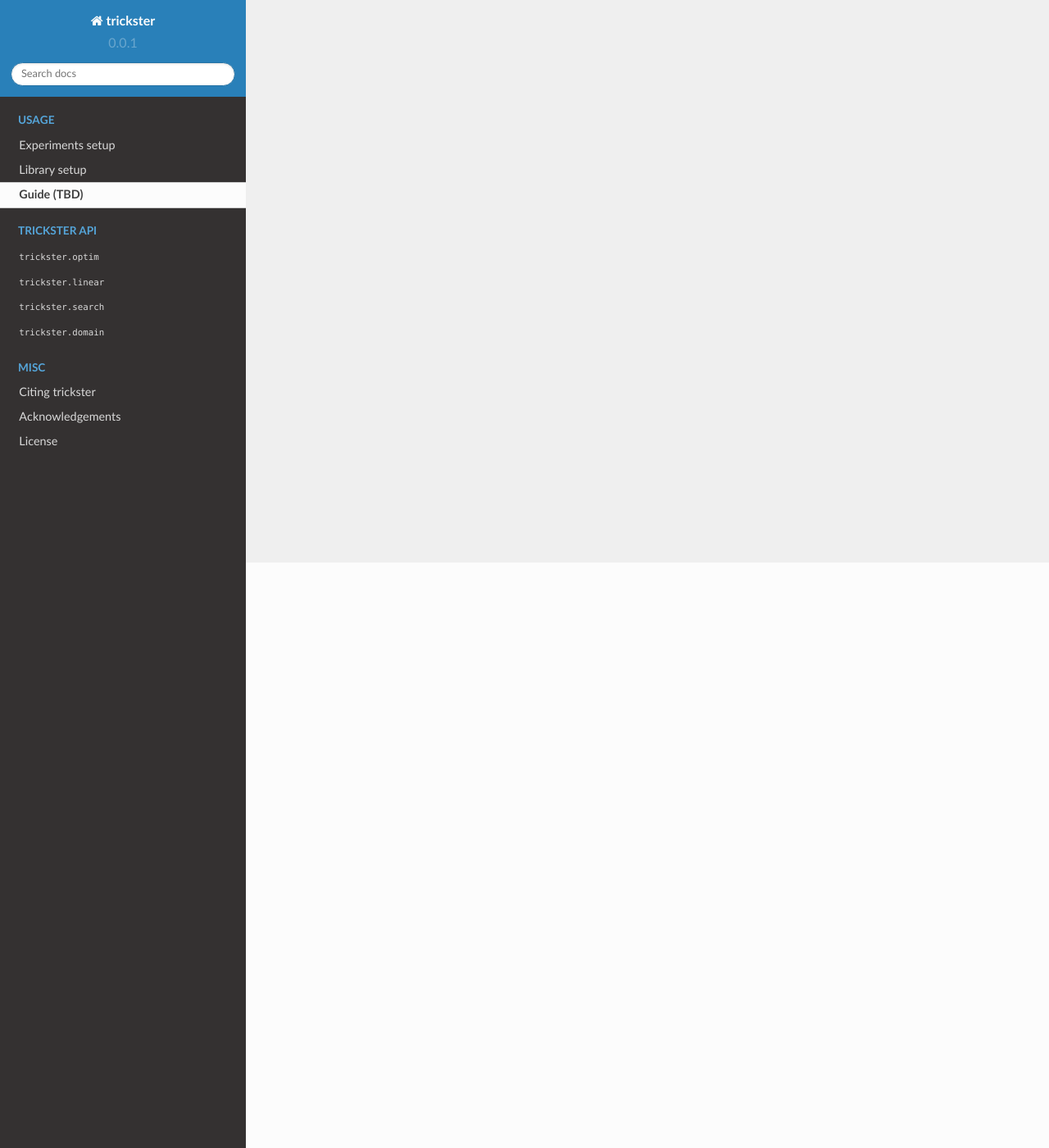
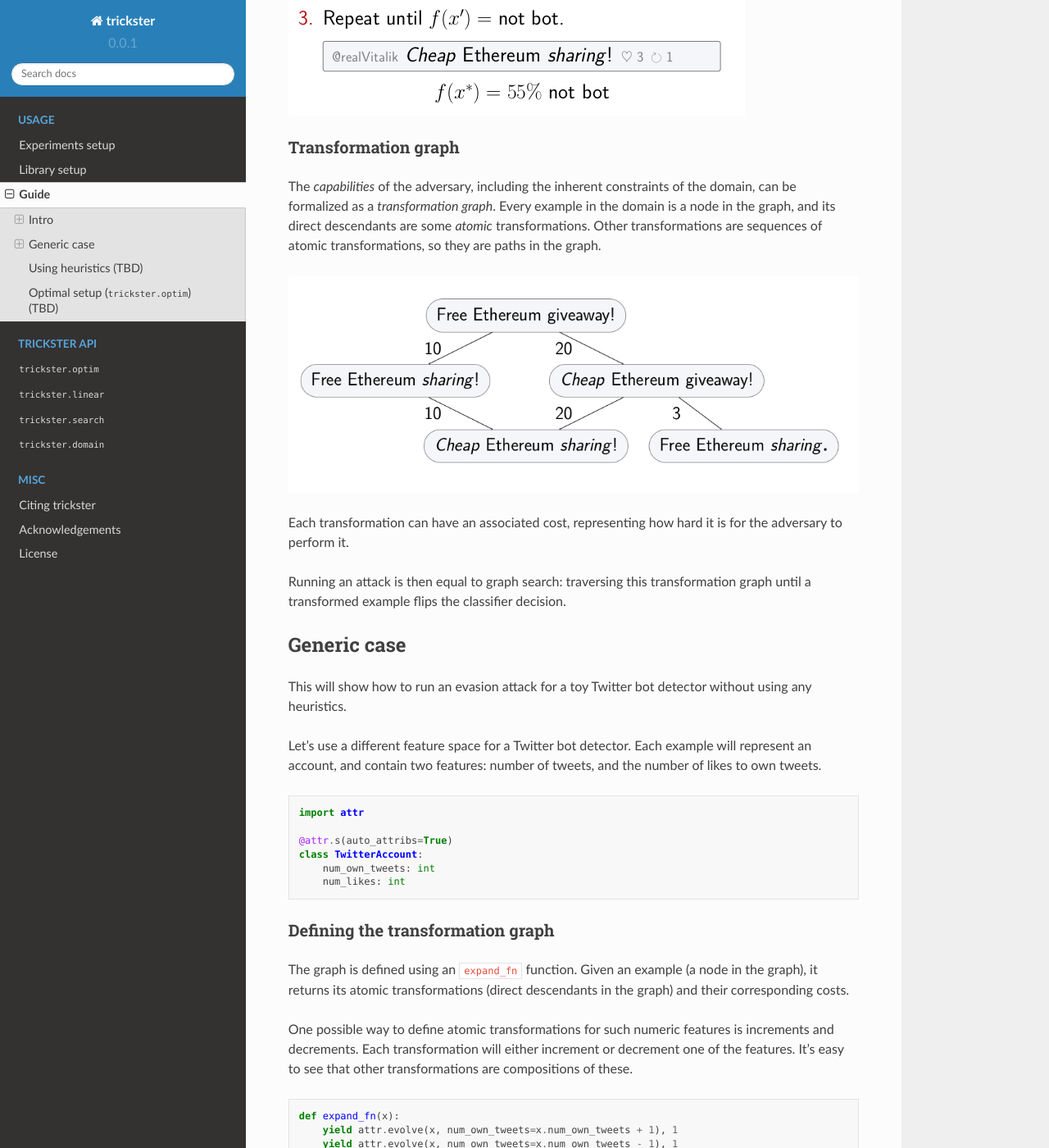
Before and after one commit to spring-epfl/trickster, a Sphinx documentation site: the page built from docs/source/guide.rst, in a window 1280 px wide and 1400 px high, scrolled down 714 px. Shown: the whole window at 82% size. Built offline with Sphinx 7.4.7 and the Read the Docs theme 2.0.0, drawn with Linux system fonts in a browser that asks for light colours; some of the changed text lies outside the part shown.

Commit message:
Add the guide

```diff
--- a/docs/source/guide.rst
+++ b/docs/source/guide.rst
@@ -1,5 +1,144 @@
-===========
-Guide (TBD)
-===========
+=====
+Guide
+=====
 
-This will appear soon. Meanwhile, check the example of `evading a Twitter bot classifier <https://github.com/spring-epfl/trickster/blob/master/scripts/bots.py#L361>`__.
+Intro
+-----
+
+Attacks
+~~~~~~~
+
+trickster allows to run the following kind of attack. Starting with a given correctly classified
+example, apply a sequence of semantics-preserving transformations to it until the changed version of
+the example causes a missclassification error.
+
+.. image:: _static/attack_outline.png
+
+Transformation graph
+~~~~~~~~~~~~~~~~~~~~
+
+The `capabilities` of the adversary, including the inherent constraints of the domain, can be
+formalized as a `transformation graph`. Every example in the domain is a node in the graph,
+and its direct descendants are some `atomic` transformations. Other transformations are sequences of
+atomic transformations, so they are paths in the graph.
+
+.. image:: _static/transformation_graph.png
+
+Each transformation can have an associated cost, representing how hard it is for the adversary
+to perform it.
+
+Running an attack is then equal to graph search: traversing this transformation graph until a
+transformed example flips the classifier decision.
+
+Generic case
+------------
+
+This will show how to run an evasion attack for a toy Twitter bot detector without using any
+heuristics.
+
+Let's use a different feature space for a Twitter bot detector. Each example will represent an account,
+and contain two features: number of tweets, and the number of likes to own tweets.
+
+.. code-block:: python
+
+    import attr
+
+    @attr.s(auto_attribs=True)
+    class TwitterAccount:
+        num_own_tweets: int
+        num_likes: int
+
+Defining the transformation graph
+~~~~~~~~~~~~~~~~~~~~~~~~~~~~~~~~~
+
+The graph is defined using an ``expand_fn`` function. Given an example (a node in the graph), it returns
+its atomic transformations (direct descendants in the graph) and their corresponding costs.
+
+One possible way to define atomic transformations for such numeric features is increments and
+decrements. Each transformation will either increment or decrement one of the features. It's easy to
+see that other transformations are compositions of these.
+
+.. code-block:: python
+
+    def expand_fn(x):
+        yield attr.evolve(x, num_own_tweets=x.num_own_tweets + 1), 1
+        yield attr.evolve(x, num_own_tweets=x.num_own_tweets - 1), 1
+        yield attr.evolve(x, num_own_tweets=x.num_likes + 1), 10
+        yield attr.evolve(x, num_own_tweets=x.num_likes - 1), 1
+
+    x = TwitterAccount(num_own_tweets=15, num_likes=5)
+    for transformation, cost in expand_fn(x):
+        print('Transformation: %s. Cost: %d' % (transformation, cost))
+
+    # Transformation: TwitterAccount(num_own_tweets=16, num_likes=5). Cost: 1
+    # ...
+
+All changes have cost of one, except increasing number of likes to own tweets. That one is more costly,
+since it requires more work on the adversary's side. Any other cost model is also possible.
+
+Defining the attack goal
+~~~~~~~~~~~~~~~~~~~~~~~~
+
+Let's first define a toy classifier. This one is going to be rather dumb:
+
+.. code-block:: python
+
+    def is_bot(x):
+        if x.num_likes < x.num_own_tweets:
+            return 'Bot!'
+        else:
+            return 'Not bot.'
+
+The goal of the attack is to get a 'not bot' decision. It is defined using ``goal_fn``:
+
+.. code-block:: python
+
+    def goal_fn(x):
+        return is_bot(x) == 'Not bot.'
+
+Hash function
+~~~~~~~~~~~~~
+
+Final technicality: examples need to be hashable. The hash function is defined as ``hash_fn``:
+
+.. code-block:: python
+
+    def hash_fn(x):
+        return hash((x.num_likes, x.num_own_tweets)
+
+Running the graph search attack
+~~~~~~~~~~~~~~~~~~~~~~~~~~~~~~~
+
+Having an initial example, having defined the transformation graph through ``expand_fn`` and the
+adversarial goal through ``goal_fn``, you can now run a simple attack that will find an adversarial
+example that incurs minimal transformation cost to the adversary:
+
+.. code-block:: python
+
+    import trickster
+
+    x = TwitterAccount(num_own_tweets=15, num_likes=5)
+
+    adv_x, cost = trickster.search.a_star_search(x, expand_fn=expand_fn, goal_fn=goal_fn, return_path=False)
+    print('Adversarial account: %s. Cost of the attack: %d' % (adv_x, cost))
+
+    # Adversarial account: TwitterAccount(num_own_tweets=5, num_likes=5). Cost of the attack: 10
+
+The procedure has found a sequence of transformation that flips the decision of the classifier while
+incurring the minimal possible cost to the adversary. If everything was defined correctly, the
+adversary can now act and make these changes to evade the detection. In this case, the adversary
+needs to delete some tweets from the account.
+
+This adversarial example is provably minimal, at the cost of extensive traversal of the
+transformation graph. Next sections describe how to do better.
+
+Using heuristics (TBD)
+----------------------
+
+The search can be sped up using heuristics. This section is coming up.
+
+Optimal setup (:py:mod:`trickster.optim`) (TBD)
+-----------------------------------------------
+
+For some settings, one can find provably minimal examples even when using heuristics. This section is
+coming up.
```
Also changed, not shown: docs/source/_static/attack_outline.png (added), docs/source/_static/transformation_graph.png (added), 1 other file.
